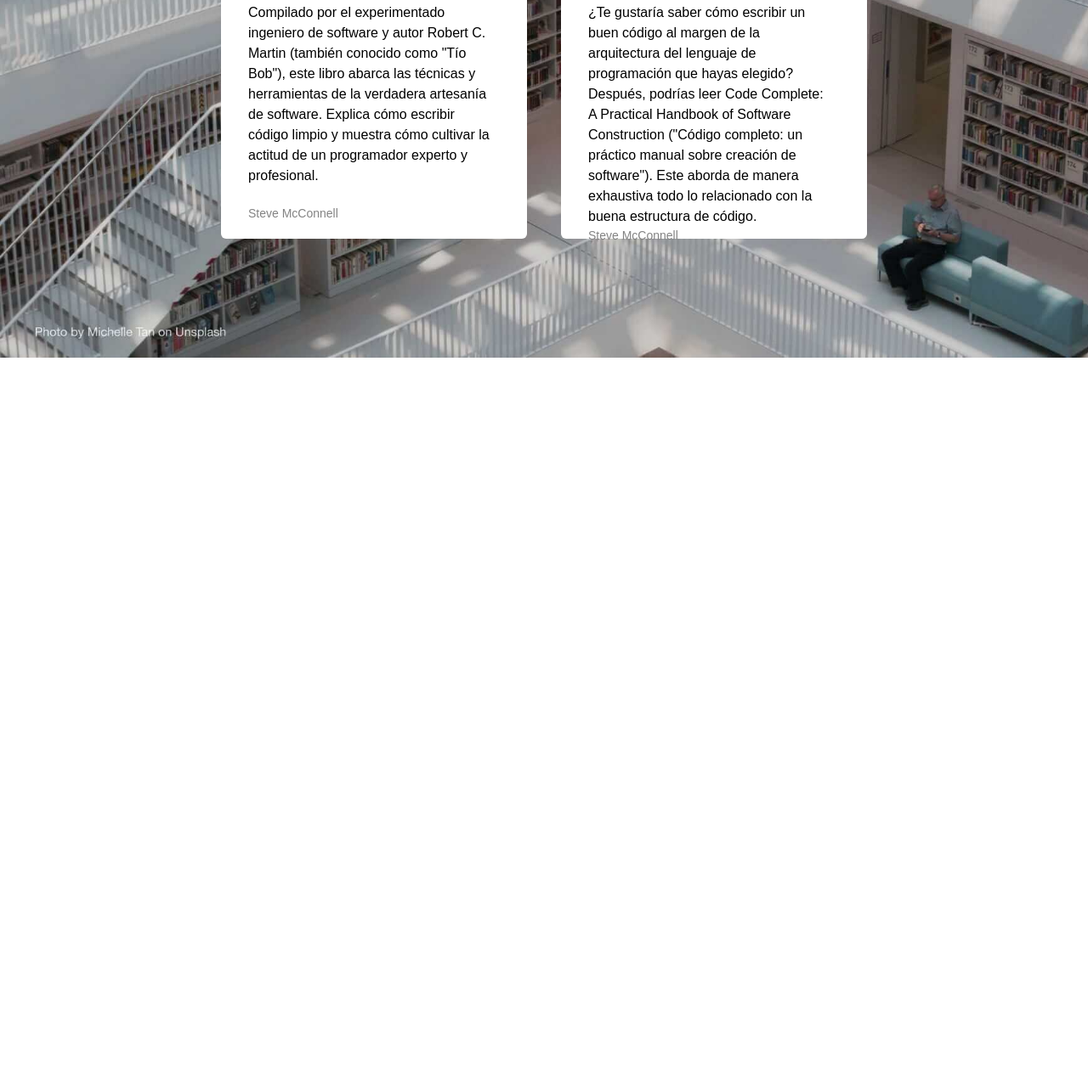
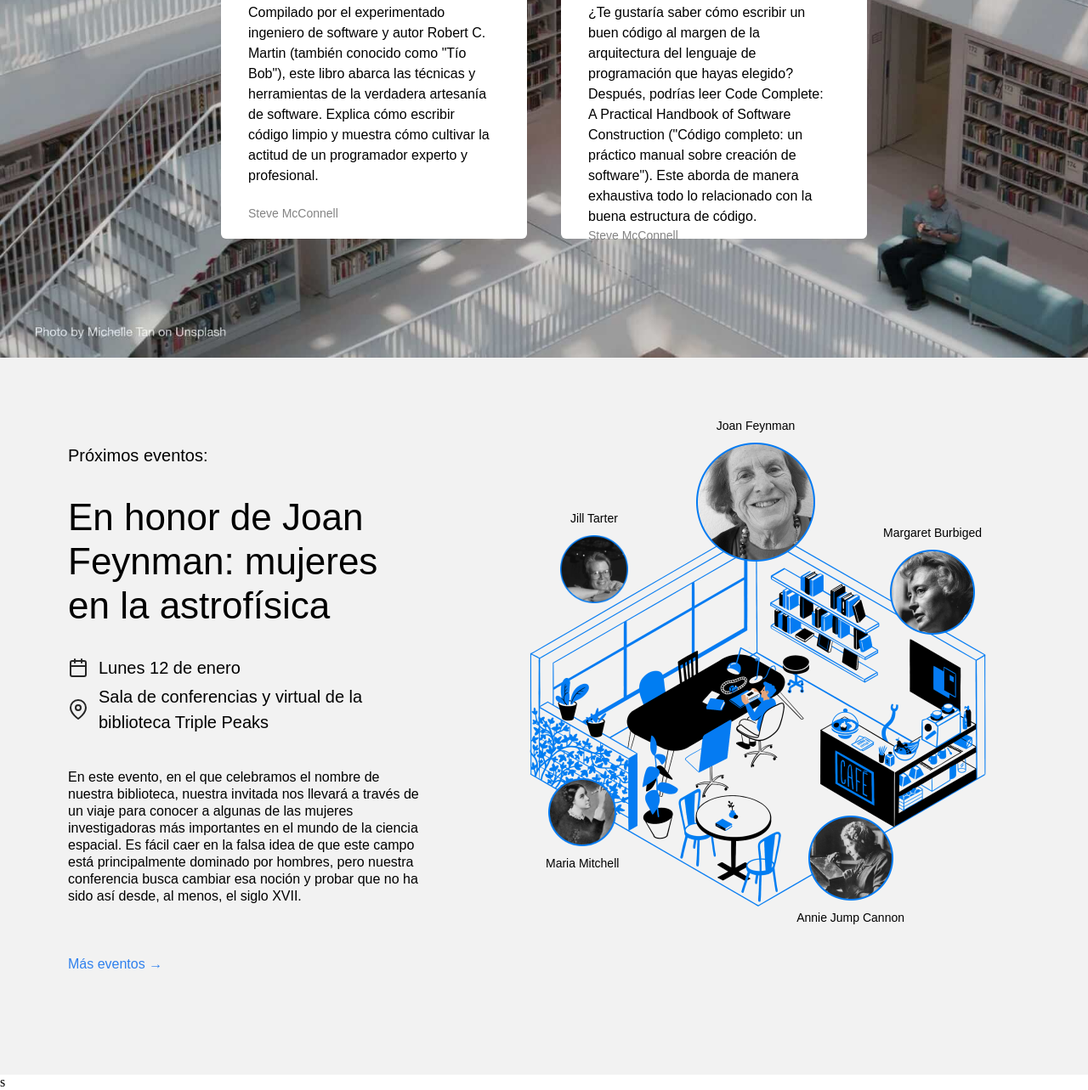
Before and after one commit to LianaRodriguezPerez/web_project_library, a plain HTML site: page index.html in a window 1280 px wide. Shown: the part 1703-2986 px from the top of the page at 85% size. Before the commit the page ends 2124 px from the top, so only its background shows below. Drawn offline with Linux system fonts and the light colour scheme.

Commit message:
Segunda parte

```diff
--- a/index.html
+++ b/index.html
@@ -22,10 +22,10 @@
           <!-- Se supone que poner enlaces de navegación en una lista es la mejor práctica para escribir el código semántico, ya que permite a los lectores de pantalla hacer una pausa entre cada enlace en lugar de leer todos los enlaces como una oración. -->
           <ul class="nav__links">
             <li>
-              <a class="nav__link">Los preferidos de nuestro staff</a>
+              <a class="nav__link" href="#staff">Los preferidos de nuestro staff</a>
             </li>
             <li>
-              <a class="nav__link" href="#staff">Eventos</a>
+              <a class="nav__link" href="#events_link">Eventos</a>
             </li>
             <li>
               <a class="nav__link">Conviértete en miembro</a>
@@ -47,9 +47,12 @@
               estudiantes!
             </p>
           </div>
+
           <!-- -------------------------------------------------------------------- -->
           <!--       No descomentar hasta la sección 2.3 de la etapa 1 del brief         -->
           <!-- -------------------------------------------------------------------- -->
+
+
           <div>
             <img
               src="./images/inside_the_library.png"
@@ -145,7 +148,97 @@
             </li>
           </ul>
         </section>
+        <section class="events" id="events_link">
+          <div class="events__content">
+            <h2 class="events__heading">Próximos eventos:</h2>
+            <h3 class="events__title">
+              En honor de Joan Feynman: mujeres en la astrofísica
+            </h3>
+            <div class="event-info events__info-section">
+              <div class="event-info__item">
+                <img
+                  src="./images/icon_calendar.svg"
+                  alt="Calendar icon"
+                  class="event-info__icon"
+                />
+                <p class="event-info__text">Lunes 12 de enero</p>
+              </div>
+              <div class="event-info__item">
+                <img
+                  src="./images/icon_pin.svg"
+                  alt="Pin icon"
+                  class="event-info__icon"
+                />
+                <p class="event-info__text">
+                  Sala de conferencias y virtual de la biblioteca Triple Peaks
+                </p>
+              </div>
+            </div>
+            <p class="events__description">
+              En este evento, en el que celebramos el nombre de nuestra biblioteca, nuestra
+              invitada nos llevará a través de un viaje para conocer a algunas de las mujeres
+              investigadoras más importantes en el mundo de la ciencia espacial. Es
+              fácil caer en la falsa idea de que este campo está principalmente
+              dominado por hombres, pero nuestra conferencia busca cambiar esa noción y
+              probar que no ha sido así desde, al menos, el siglo
+              XVII.
+            </p>
+            <a href="#" class="events__more">Más eventos &rarr;</a>
+          </div>
+
+          <div class="events__cover">
+            <div class="event-info__item">
+              <img
+                src="./images/cafe.png"
+                alt="Coffee Library"
+                class="events__image"/>
+            </div>
+
+          <div
+              class="person person_name_feynman">
+              <p class="person__caption">Joan Feynman</p>
+              <img
+                  src="./images/person_feynman.png"
+                  alt="Joan Feynman"
+                  class="person__image person__image_size_l"/>
+          </div>
+          <div
+              class="person person_name_tarter">
+              <p class="person__caption">Jill Tarter</p>
+                <img
+                  src="./images/person_tarter.png"
+                  alt="Jill Tarter"
+                  class="person__image person__image_size_s"/>
+          </div>
+          <div
+              class="person person_name_burbidge">
+              <p class="person__caption">Margaret Burbiged</p>
+                <img
+                  src="./images/person_burbidge.png"
+                  alt="Margaret Burbiged"
+                  class="person__image person__image_size_m"/>
+            </div>
+          <div
+                class="person person_name_cannon">
+                <img
+                  src="./images/person_cannon.png"
+                  alt="Annie Jump Cannon"
+                  class="person__image person__image_size_m"/>
+                  <p class="person__caption">Annie Jump Cannon</p>
+          </div>
+          <div
+              class="person person_name_mitchell">
+                <img
+                  src="./images/person_mitchell.png"
+                  alt="Maria Mitchell"
+                  class="person__image person__image_size_s"/>
+                  <p class="person__caption">Maria Mitchell</p>
+          </div>
+          </div>
+          <!-- Comienza a crear la composición aquí -->
+        </section>
       </main>
     </div>
   </body>
 </html>
+s
--- a/styles/style.css
+++ b/styles/style.css
@@ -159,3 +159,134 @@
   font-size: 14px;
   line-height: 20px;
 }
+.events {
+  padding: 100px 0 120px 80px;
+  display: flex;
+  align-items: start;
+  justify-content: space-between;
+  box-sizing: border-box;
+  background-color: #f2f2f2;
+}
+
+.events__content {
+  flex-basis: 580px;
+}
+
+.events__heading {
+  font-size: 20px;
+  font-weight: 500;
+  line-height: 30px;
+  margin: 0;
+}
+
+.events__title {
+  font-size: 44px;
+  font-weight: 500;
+  line-height: 52px;
+  margin: 32px 0 0;
+}
+
+.events__info-section {
+  margin-top: 32px;
+}
+
+.event-info__item {
+  display: flex;
+  align-items: center;
+  margin-bottom: 4px;
+  font-weight: 500;
+}
+
+.event-info__icon {
+  background-repeat: no-repeat;
+  background-position: center;
+  margin-right: 12px;
+  width: 24px;
+  height: 24px;
+}
+
+.event-info__text {
+  font-size: 20px;
+  font-weight: 500;
+  line-height: 30px;
+  margin: 0;
+}
+
+.events__description {
+  margin: 40px 0 60px;
+}
+
+.events__more {
+  color: #2f80ed;
+  text-decoration: none;
+}
+.events__cover {
+  flex-grow: 1;
+  flex-shrink: 0;
+  flex-basis: 780px;
+  max-width: 780px;
+  position: relative;
+}
+
+.events__image {
+  max-width: 100%;
+}
+
+.person {
+  position: absolute;
+  display: flex;
+  align-items: center;
+  flex-direction: column;
+  gap: 10px;
+}
+
+.person_name_feynman {
+  /* Utiliza los valores correctos de las propiedades top/right/bottom/left para posicionar el elemento */
+  top: -30px;
+  left: 319px;
+}
+
+.person_name_burbidge {
+  /* Utiliza los valores correctos de las propiedades top/right/bottom/left para posicionar el elemento */
+  top:96px;
+  right:125px;
+}
+
+.person_name_cannon {
+  /* Utiliza los valores correctos de las propiedades top/right/bottom/left para posicionar el elemento */
+  bottom:18px;
+  right:216px;
+}
+
+.person_name_mitchell {
+  /* Utiliza los valores correctos de las propiedades top/right/bottom/left para posicionar el elemento */
+  bottom:82px;
+  left:142px;
+}
+.person_name_tarter {
+  /* Utiliza los valores correctos de las propiedades top/right/bottom/left para posicionar el elemento */
+  top: 79px;
+  left:159px;
+}
+
+.person__image {
+  max-width: 100%;
+}
+
+.person__image_size_l {
+   width: 140px;
+}
+
+.person__image_size_m {
+   width: 100px;
+}
+
+.person__image_size_s {
+   width: 80px;
+}
+
+.person__caption {
+  text-align: center;
+  font-size: 14px;
+  margin: 0;
+}
```
